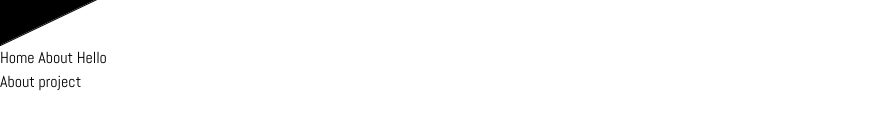
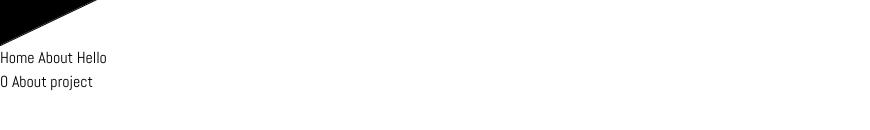
Before and after one commit to Developer-openspace/opencode, a SvelteKit app: page /project/0 in a window 1280 px wide. Shown: the part 338-468 px from the top of the page, without its empty margins (0-870 px from the left). Built offline with nearby package versions, Linux system fonts and the light colour scheme.

Commit message:
working on the project detail page data

```diff
--- a/src/routes/project/[id]/+page.js
+++ b/src/routes/project/[id]/+page.js
@@ -0,0 +1,14 @@
+import { error } from '@sveltejs/kit';
+
+/** @type {import('./$types').PageLoad} */
+export function load({ params }) {
+  if (params.id) {
+    return {
+        id:params.id,
+        title: 'Hello world!',
+        content: 'Welcome to our blog. Lorem ipsum dolor sit amet...'
+    };
+  }
+
+  throw error(404, 'Not found');
+}
--- a/src/routes/project/[id]/+page.svelte
+++ b/src/routes/project/[id]/+page.svelte
@@ -1,7 +1,8 @@
 <script>
-
+    /** @type {import('./$types').PageData} */
+    export let data;
 </script>
 
-<main>
-    <p>About project</p>
+<main class="m-6 text-lg flex flex-col">
+    <p>{data.id} About project</p>
 </main>
```
